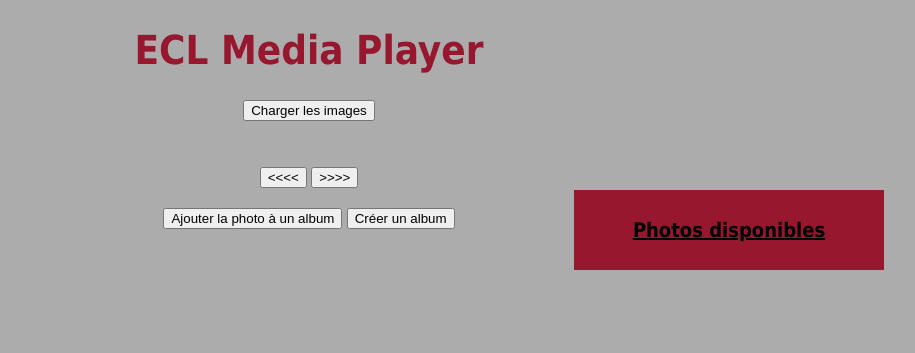
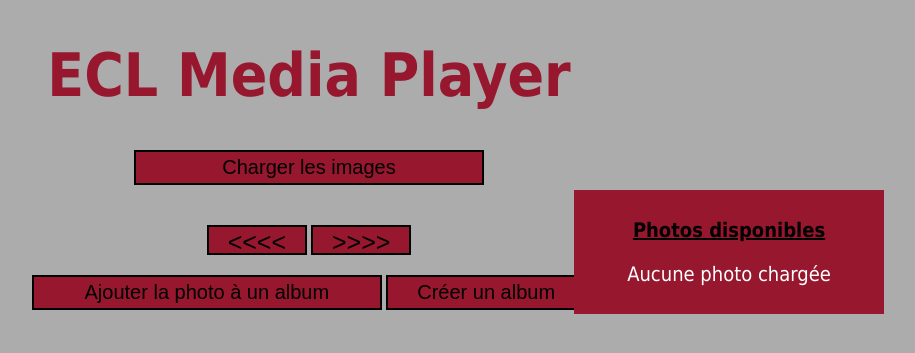
Before and after one commit to krisfresno/ECL-Media-Player, a Node server app: page / in a window 1280 px wide. Shown: the top 353 px of the page, without its empty margins (266-1181 px from the left). Run offline with Node 20, Linux system fonts and the light colour scheme; some libraries are stand-ins or nearby versions.

Commit message:
partie visuelle

```diff
--- a/media/views/index.ejs
+++ b/media/views/index.ejs
@@ -8,8 +8,11 @@
     		text-align: center;
     		background: #acacac;
     	}
-        .liste a:hover {
-            color: white;
+        .liste {
+            color: green;
+
+        }
+        .liste:hover {
         }
 
         .sidenav{
@@ -50,9 +53,55 @@
             margin-left: auto;
             width: 40%;
         }
+        .change{
+            font-size: 25px;
+            text-align: center;
+            background-color: #96172e;
+            color: black;
+            border: 2px solid black;
+            width: 100px;
+            height: 30px;
+        }
+        /*.change:hover{
+            color: #96172e;
+            background-color: black;
+            border: 2px solid #96172e;
+        }*/
+        .charger{
+            font-size: 20px;
+            text-align: center;
+            background-color: #96172e;
+            color: black;
+            border: 2px solid black;
+            width: 350px;
+            height: 35px;
+        }
+        .modif_album1{
+            font-size: 20px;
+            text-align: center;
+            background-color: #96172e;
+            color: black;
+            border: 2px solid black;
+            width: 350px;
+            height: 35px;
+        }
+        .modif_album1:hover, .modif_album2:hover, .charger:hover, .change:hover{
+            color: #96172e;
+            background-color: black;
+            border: 2px solid #96172e;
+        }
+        .modif_album2{
+            font-size: 20px;
+            text-align: center;
+            background-color: #96172e;
+            color: black;
+            border: 2px solid black;
+            width: 200px;
+            height: 35px;
+        }
     	h1 {
-    		color: #acacac;
-    		font-size: 40px;
+    		/*color: #acacac;*/
+    		/*font-size: 40px;*/
     		/*background: #96172e;*/
     	}
     	p {
@@ -63,12 +112,13 @@
   <body>
     <div class="sidenav" id="noms_des_photos">
         <p style='color: #000;'><u><b>Photos disponibles</b></u></p>
+        <p style="color: #fff;">Aucune photo chargée</p>
     </div>
 
     <div class="main">
-        <h1 style="color: #96172e">ECL Media Player</h1>
+        <h1 style="color: #96172e; font-size: 60px;">ECL Media Player</h1>
         <div>
-            <button onclick="showImage()">Charger les images</button>
+            <button class="charger" onclick="showImage()">Charger les images</button>
         </div>
         <div id="titre">
         </div>
@@ -79,37 +129,35 @@
         <h1></h1>
         <h1></h1>
         <div class="buttons">
-            <button onclick="precedent()"><<<<</button>
-            <button onclick="next()">>>>></button>
+            <button class="change" onclick="precedent()"><<<<</button>
+            <button class="change" onclick="next()">>>>></button>
         </div>
         <p></p>
         <p id="creation"></p>
         <div id="album">
-            <button onclick="ajouter_photo_a_album()" class="dropbtn">Ajouter la photo à un album</button>
-            <button onclick="titre = creer_album()">Créer un album</button>
+            <button class="modif_album1" onclick="ajouter_photo_a_album()">Ajouter la photo à un album</button>
+            <button class="modif_album2" onclick="titre = creer_album()">Créer un album</button>
         </div>
         <div id="view-by"></div>
     </div>
 
-    <!--<script type="text/javascript" src="../public/javascripts/requests.js"></script>-->
-    <!--<script src="//ajax.googleapis.com/ajax/libs/jquery/1.11.1/jquery.min.js"></script>-->
-    <script src="https://code.jquery.com/jquery-1.11.1.min.js"></script>
-    <script src="https://code.jquery.com/ui/1.11.1/jquery-ui.min.js"></script>
+    <!--<script type="text/javascript" src="../public/javascripts/requests.js"></script>
+    <script type="text/javascript" src="../public/javascripts/main.js"></script>-->
     <script type="text/javascript">
         flag = false;
         liste_photos = [];
         actual_photo = "" ;
 
     	showImage = function(){
-			var h = "<p class='liste' style='color: #000;'><u><b>Photos disponibles</b></u></p>"
+			var h = "<p style='color: #000;'><u><b>Photos disponibles</b></u></p>"
             var request = new XMLHttpRequest ();
             request.onload = function(){
                 var resp = this.responseText;
                 var liste = JSON.parse(resp);
                 liste_photos = liste;
-
+                //style='color: #fff' class='liste'
                 for (i in liste.photos){
-                    h = h + "\n"+"<div><a onclick=show('"+liste.photos[i]+"')>"+liste.photos[i]+"</a></div>";
+                    h = h + "\n"+"<div><a style='color: #fff;' onclick=show('"+liste.photos[i]+"')>"+liste.photos[i]+"</a></div>";
                 }
                 h = h + "\n"+"<div><p> </p></div>";
 
@@ -124,7 +172,7 @@
 				h+= "<p style='color: #000;'><u><b>albums disponibles</b></u></p>";
                 //var h = "";
                 for (var i=0;i<liste_album.albums.length;i++){
-                    h+= "\n"+'<div id="'+Object.keys(liste_album.albums[i])+'"><a onclick=showimages_album \
+                    h+= "\n"+'<div id="'+Object.keys(liste_album.albums[i])+'"><a style="color: #fff;" onclick=showimages_album \
 					('+JSON.stringify(liste_album.albums[i])+')>'+Object.keys(liste_album.albums[i])+'</a></div>';
                 }
                 h = h + "\n"+"<div><p> </p></div>";
@@ -189,7 +237,6 @@
             if (titre == null || titre == "") {
             } else{
                 txt = "Vous avez créé l'album "+titre+"";
-                console.log(titre);
                 var request2 = new XMLHttpRequest ();
                 request2.onload = function(){
                     var resp = this.responseText;
@@ -250,54 +297,11 @@
                             envoyer.send(JSON_file);
                         }
                     }
+                }
                 album_req.open("GET", "/images/liste_albums.json", true);
                 album_req.send(null);
-                }
             }
-
-        /*$(function(){
-                        $("#dialog").dialog({
-                            buttons: {
-                                "First": function(){
-                                    selected = 1;
-                                },
-                                texto: function(){
-                                    selected = 2;
-                                }
-                            }
-                        });
-                    });*/
-                    /*//console.log("Ha funcionado");
-            //console.log(albums);
-            var cont = "<select id='droplist' onchange='myFunction()'>"
-            var menu = document.getElementById("view-by");
-            //console.log(albums)
-            for (i in albums.albums){
-                var titulo = Object.keys(albums.albums[i]);
-                //console.log(Object.keys(albums.albums[i]));
-                //console.log(titulo[0]);
-                cont = cont + "\n"+"<option value='"+i+"'>"+titulo[0]+"</option>";
-                /*for (j in albums.albums[i]){
-                    //console.log('eh', albums.albums[i][j]);
-                }
-                //cont = cont + "\n"+"<option value='"+i+"'>"+albums.albums[i]
-            }
-            cont = cont + "\n"+"</select>";
-            //console.log(cont);
-            menu.innerHTML = cont;
-            var flag = true;
-
-            myFunction = function(){
-                var e = document.getElementById('droplist');
-                var selection = e.options[e.selectedIndex].value;
-                var titre = e.options[e.selectedIndex].text;
-                console.log('selection', selection);
-                console.log('titre', titre);
-            }
-            selection = 0;
-            titre = "avions"
-            console.log('saliendo');
-            return [selection, titre];*/
+        }
     </script>
   </body>
 </html>
```
Also changed, not shown: media/public/javascripts/extra1.js (deleted, +0 -13 lines), media/public/javascripts/main.js (added, +203 -0 lines), media/public/javascripts/requests.js (+1 -19 lines).
